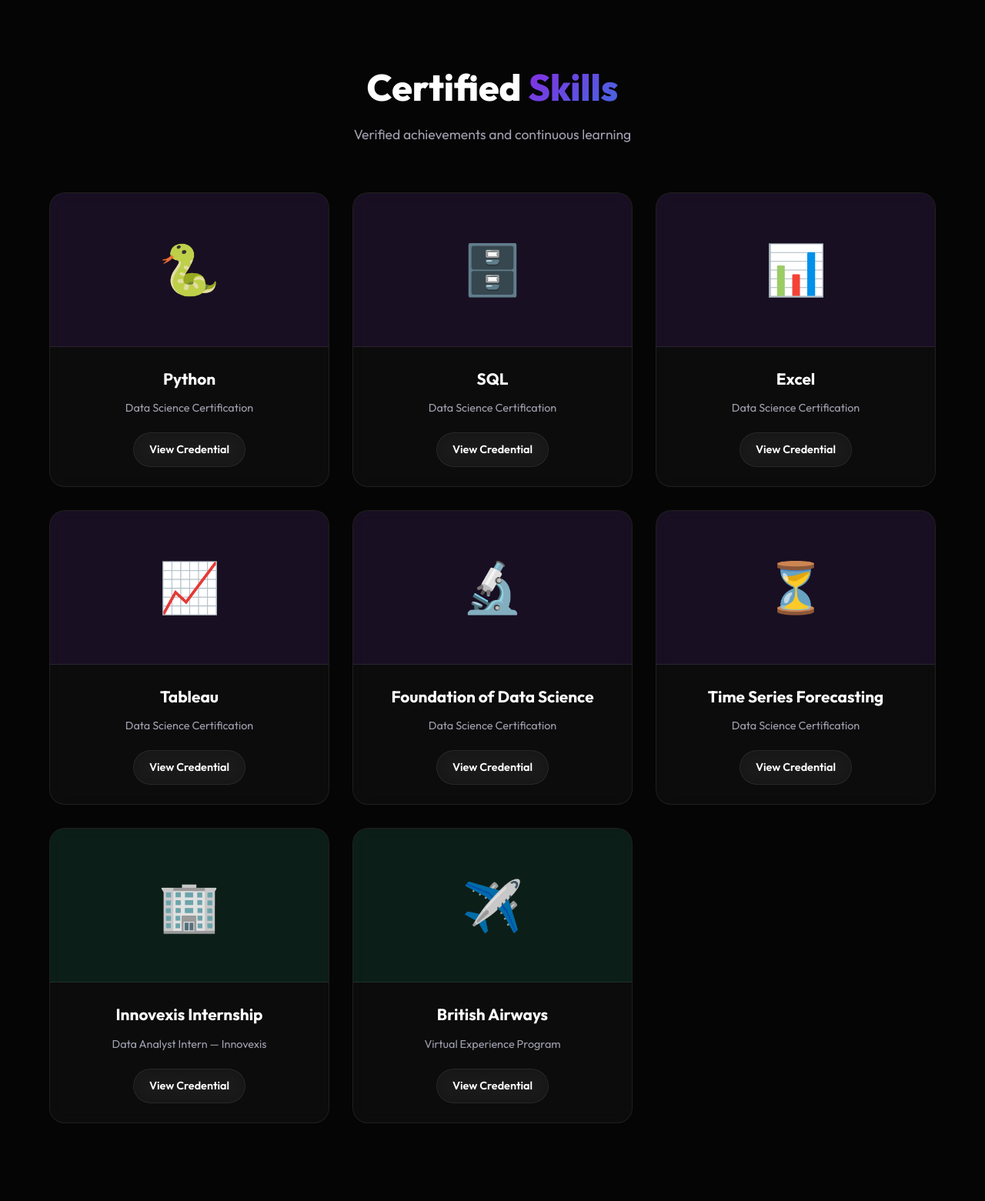
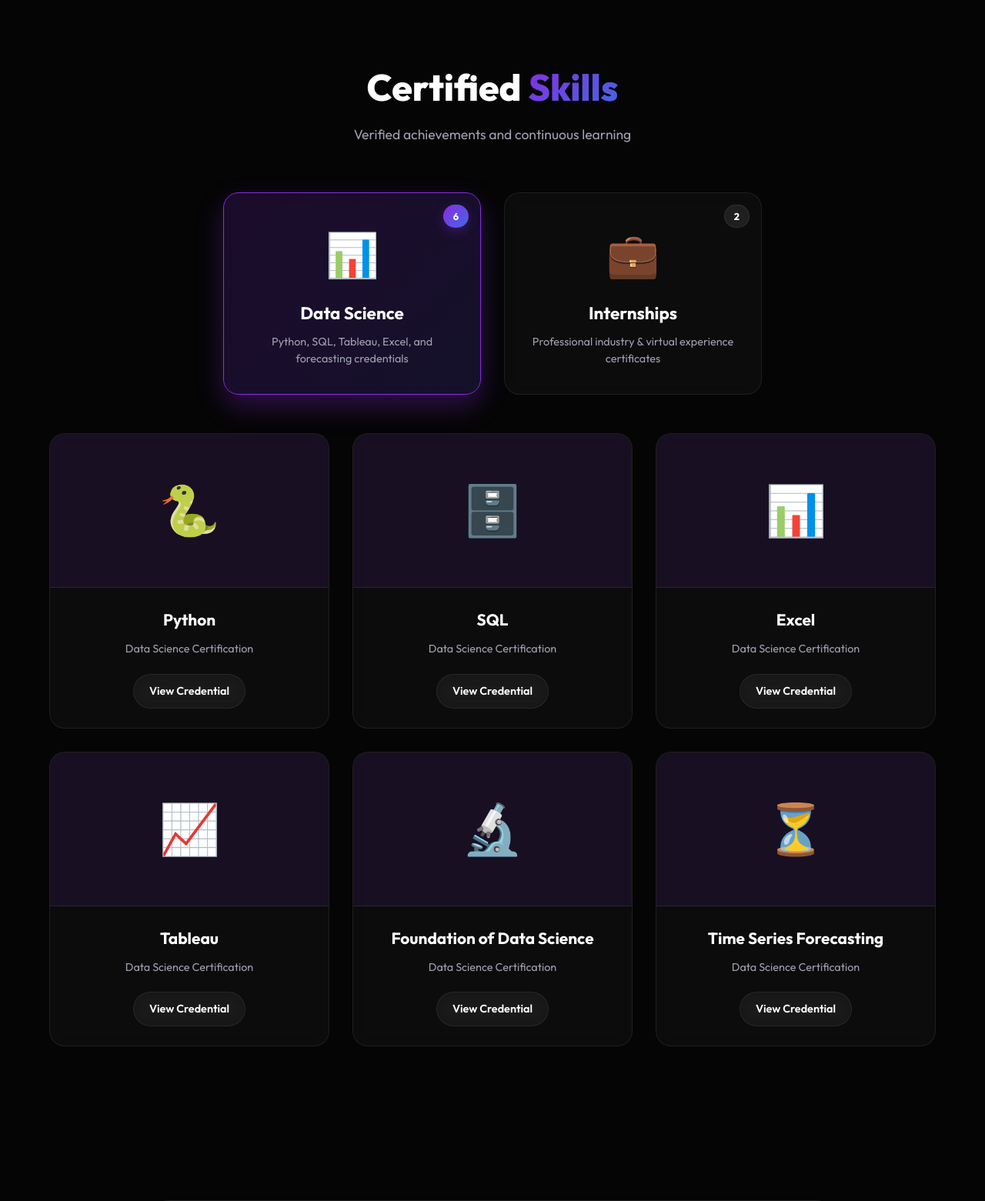
Before and after one commit to vipulyadav-2004/Portfolio, a Flask app: page / in a window 1280 px wide. Shown: the part 2531-4092 px from the top of the page at 77% size. Run offline with Flask 3, Linux system fonts and the light colour scheme.

Commit message:
form credentials

```diff
--- a/static/css/style.css
+++ b/static/css/style.css
@@ -483,6 +483,121 @@
     box-shadow: 0 10px 30px rgba(138, 43, 226, 0.2);
 }
 
+/* Certificate Category Selector Boxes */
+.cert-categories {
+    display: grid;
+    grid-template-columns: repeat(auto-fit, minmax(280px, 1fr));
+    gap: 30px;
+    max-width: 700px;
+    margin: 0 auto 50px auto;
+}
+
+.cert-category-box {
+    background: var(--glass-bg);
+    border: 1px solid var(--glass-border);
+    border-radius: 20px;
+    padding: 35px 25px;
+    text-align: center;
+    cursor: pointer;
+    transition: var(--transition-smooth);
+    position: relative;
+    overflow: hidden;
+    backdrop-filter: blur(10px);
+}
+
+.cert-category-box::before {
+    content: '';
+    position: absolute;
+    top: 0;
+    left: 0;
+    width: 100%;
+    height: 100%;
+    background: linear-gradient(135deg, rgba(138, 43, 226, 0.1), rgba(65, 105, 225, 0.1));
+    opacity: 0;
+    transition: var(--transition-smooth);
+    z-index: -1;
+}
+
+.cert-category-box:hover {
+    transform: translateY(-5px);
+    border-color: var(--accent-1);
+    box-shadow: 0 15px 35px rgba(138, 43, 226, 0.2);
+    background: rgba(255, 255, 255, 0.05);
+}
+
+.cert-category-box.active {
+    border-color: var(--accent-1);
+    background: rgba(138, 43, 226, 0.08);
+    box-shadow: 0 15px 35px rgba(138, 43, 226, 0.3);
+}
+
+.cert-category-box.active::before {
+    opacity: 1;
+}
+
+.cert-category-icon {
+    font-size: 3.5rem;
+    margin-bottom: 15px;
+    display: inline-block;
+    transition: var(--transition-smooth);
+}
+
+.cert-category-box:hover .cert-category-icon {
+    transform: scale(1.1) rotate(5deg);
+}
+
+.cert-category-box h3 {
+    font-size: 1.4rem;
+    font-weight: 700;
+    margin-bottom: 8px;
+    color: var(--text-primary);
+}
+
+.cert-category-box p {
+    color: var(--text-secondary);
+    font-size: 0.9rem;
+    line-height: 1.5;
+}
+
+.cert-category-badge {
+    position: absolute;
+    top: 15px;
+    right: 15px;
+    background: rgba(255, 255, 255, 0.08);
+    padding: 4px 12px;
+    border-radius: 20px;
+    font-size: 0.8rem;
+    font-weight: 700;
+    border: 1px solid var(--glass-border);
+    transition: var(--transition-smooth);
+}
+
+.cert-category-box.active .cert-category-badge {
+    background: linear-gradient(135deg, var(--accent-1), var(--accent-2));
+    color: #fff;
+    border-color: transparent;
+    box-shadow: 0 5px 15px rgba(138, 43, 226, 0.3);
+}
+
+/* Certificate Panels */
+.cert-panels-container {
+    position: relative;
+    min-height: 250px;
+}
+
+.cert-panel {
+    display: none;
+    opacity: 0;
+    transform: translateY(20px);
+    transition: opacity 0.5s cubic-bezier(0.16, 1, 0.3, 1), transform 0.5s cubic-bezier(0.16, 1, 0.3, 1);
+}
+
+.cert-panel.active {
+    display: block;
+    opacity: 1;
+    transform: translateY(0);
+}
+
 .experience-card {
     transition: var(--transition-smooth);
 }
--- a/static/js/script.js
+++ b/static/js/script.js
@@ -146,4 +146,31 @@
             navbar.style.boxShadow = 'none';
         }
     });
+
+    // Interactive Certificates tab switcher
+    const certCategoryBoxes = document.querySelectorAll('.cert-category-box');
+    const certPanels = document.querySelectorAll('.cert-panel');
+
+    certCategoryBoxes.forEach(box => {
+        box.addEventListener('click', () => {
+            const targetId = box.getAttribute('data-target');
+
+            // Toggle active class on boxes
+            certCategoryBoxes.forEach(b => b.classList.remove('active'));
+            box.classList.add('active');
+
+            // Toggle active class on panels with smooth transitions
+            certPanels.forEach(panel => {
+                if (panel.id === targetId) {
+                    panel.style.display = 'block';
+                    // Force reflow to ensure transition registers
+                    panel.offsetHeight;
+                    panel.classList.add('active');
+                } else {
+                    panel.classList.remove('active');
+                    panel.style.display = 'none';
+                }
+            });
+        });
+    });
 });
--- a/templates/index.html
+++ b/templates/index.html
@@ -150,10 +150,27 @@
                 <p>Verified achievements and continuous learning</p>
             </div>
 
-            <div class="cert-grid"
-                style="display: grid; grid-template-columns: repeat(auto-fit, minmax(280px, 1fr)); gap: 30px; max-width: 1200px; margin: 0 auto;">
+            <!-- Category Selector Boxes -->
+            <div class="cert-categories">
+                <div class="cert-category-box active" data-target="ds-panel">
+                    <span class="cert-category-badge">6</span>
+                    <span class="cert-category-icon">📊</span>
+                    <h3>Data Science</h3>
+                    <p>Python, SQL, Tableau, Excel, and forecasting credentials</p>
+                </div>
+                <div class="cert-category-box" data-target="internship-panel">
+                    <span class="cert-category-badge">2</span>
+                    <span class="cert-category-icon">💼</span>
+                    <h3>Internships</h3>
+                    <p>Professional industry & virtual experience certificates</p>
+                </div>
+            </div>
 
-                <!-- Data Science Certificates -->
+            <!-- Certificate Grids (Toggleable Panels) -->
+            <div class="cert-panels-container">
+                <!-- Data Science Panel (Active by default) -->
+                <div class="cert-panel active" id="ds-panel">
+                    <div class="cert-grid" style="display: grid; grid-template-columns: repeat(auto-fit, minmax(280px, 1fr)); gap: 30px; max-width: 1200px; margin: 0 auto;">
                         <div class="cert-card">
                             <div class="cert-image"
                                 style="height: 200px; background: rgba(138, 43, 226, 0.1); display: flex; align-items: center; justify-content: center; border-bottom: 1px solid var(--glass-border);">
@@ -225,8 +242,12 @@
                                 <a href="{{ url_for('static', filename='assets/certificates/Datascience/Time-series-forecasting.pdf') }}" target="_blank" class="btn btn-secondary" style="padding: 10px 20px; font-size: 0.9rem;">View Credential</a>
                             </div>
                         </div>
+                    </div>
+                </div>
 
-                <!-- Internship Certificates -->
+                <!-- Internship Panel (Hidden by default) -->
+                <div class="cert-panel" id="internship-panel">
+                    <div class="cert-grid" style="display: grid; grid-template-columns: repeat(auto-fit, minmax(280px, 1fr)); gap: 30px; max-width: 1200px; margin: 0 auto;">
                         <div class="cert-card">
                             <div class="cert-image"
                                 style="height: 200px; background: rgba(16, 185, 129, 0.1); display: flex; align-items: center; justify-content: center; border-bottom: 1px solid var(--glass-border);">
@@ -248,6 +269,8 @@
                                 <h3 style="font-size: 1.3rem; margin-bottom: 10px;">British Airways</h3>
                                 <p style="color: var(--text-secondary); font-size: 0.9rem; margin-bottom: 20px;">Virtual Experience Program</p>
                                 <a href="{{ url_for('static', filename='assets/certificates/Internships/british airways.pdf') }}" target="_blank" class="btn btn-secondary" style="padding: 10px 20px; font-size: 0.9rem;">View Credential</a>
+                            </div>
+                        </div>
                     </div>
                 </div>
             </div>
```
Lines whose indentation alone changed are shown as unchanged.
